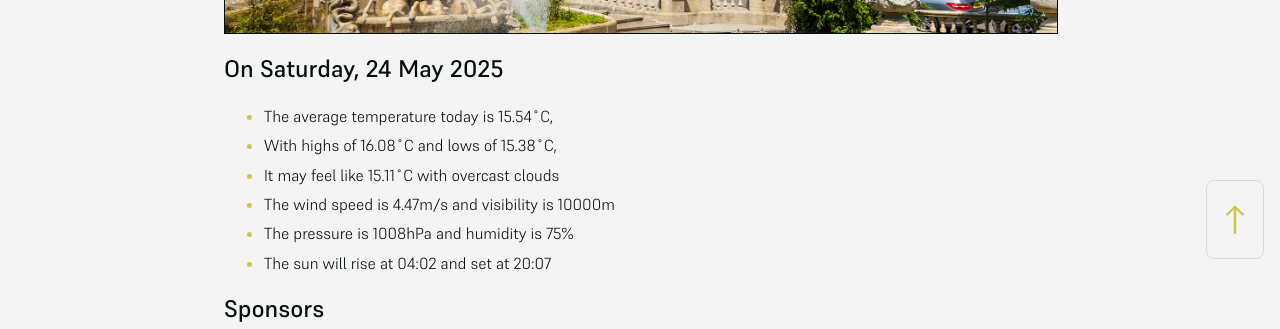
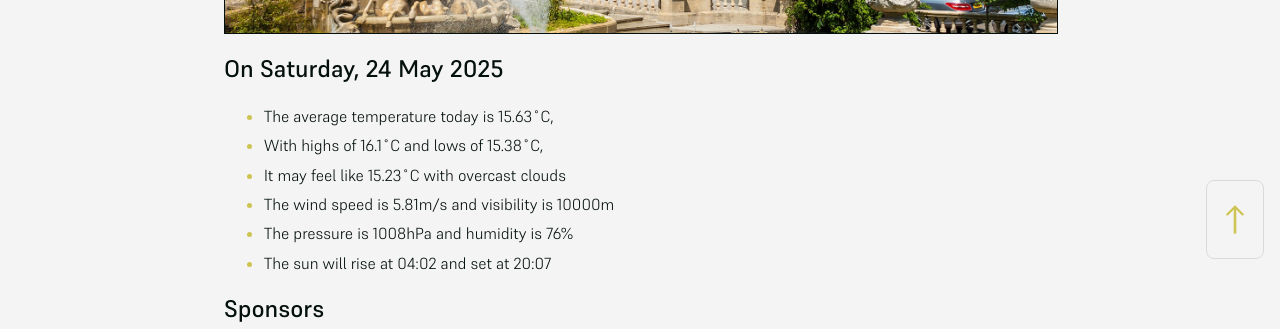
Before and after one commit to mat-0/cheltenham-open-data, a Jekyll site: the page built from index.md, in a window 1280 px wide. Shown: the part 625-954 px from the top of the page. Built offline with Jekyll 4.4.1, drawn with Linux system fonts in a browser that asks for light colours.

Commit message:
Updated 2025-05-24 21:57:57

```diff
--- a/index.md
+++ b/index.md
@@ -10,11 +10,11 @@ seo: Menu
 <!-- weather_marker starts -->
 ## On Saturday, 24 May 2025
 
-- The average temperature today is 15.54˚C,
-- With highs of 16.08˚C and lows of 15.38˚C,
-- It may feel like 15.11˚C with overcast clouds
-- The wind speed is 4.47m/s and visibility is 10000m
-- The pressure is 1008hPa and humidity is 75%
+- The average temperature today is 15.63˚C,
+- With highs of 16.1˚C and lows of 15.38˚C,
+- It may feel like 15.23˚C with overcast clouds
+- The wind speed is 5.81m/s and visibility is 10000m
+- The pressure is 1008hPa and humidity is 76%
 - The sun will rise at 04:02 and set at 20:07
 
 <!-- weather_marker ends -->
```
Also changed, not shown: _data/flood.json (+5 -27 lines), _pages/news.md (+5 -5 lines).
